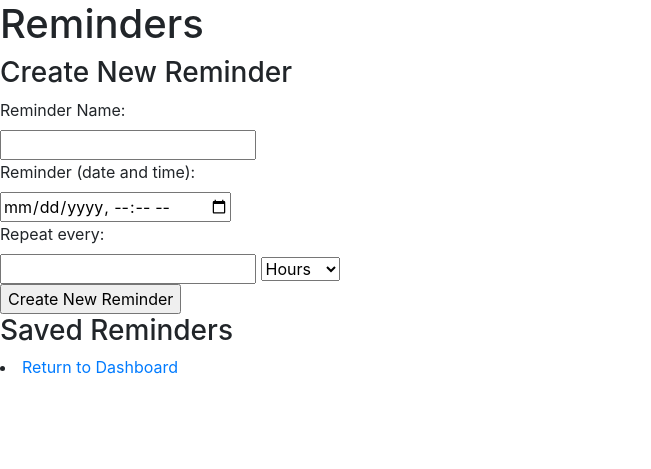
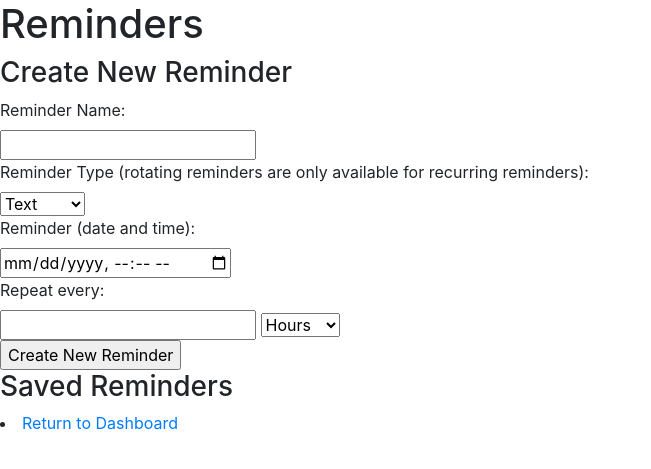
Before and after one commit to alexray113/Get-Organized-App, a Flask app: page /reminders in a window 1280 px wide. Shown: the part 56-525 px from the top of the page, without its empty margins (0-651 px from the left). Run offline with Flask 2, Linux system fonts and the light colour scheme; some libraries are stand-ins or nearby versions.

Commit message:
Added routes to create reminders and braindumps and store them to database

```diff
--- a/model.py
+++ b/model.py
@@ -1,4 +1,5 @@
 from flask_sqlalchemy import SQLAlchemy
+from datetime import datetime
 
 db = SQLAlchemy()
 
@@ -43,7 +44,6 @@ class User_reminder(db.Model):
     ur_id = db.Column(db.Integer, autoincrement=True, primary_key=True)
     reminder_id = db.Column(db.Integer, db.ForeignKey('reminder.reminder_id'))
     user_id = db.Column(db.Integer, db.ForeignKey("users.user_id"))
-    creation_date = db.Column(db.DateTime)
     reminder_date = db.Column(db.DateTime)
     reminder_frequency = db.Column(db.Integer)
     reminder_measure = db.Column(db.String(30))
@@ -54,7 +54,7 @@ class User_reminder(db.Model):
     user_contact = db.relationship("User_contact", back_populates="contact")
 
     def __repr__(self):
-        return f'<User_Reminder ur_id={self.ur_id} user_id={self.user_id} remind_type={self.remind_type}>'
+        return f'<User_Reminder ur_id={self.ur_id} user_id={self.user_id}>'
 
 class User_contact(db.Model):
     """User's stored contacts"""
--- a/server.py
+++ b/server.py
@@ -136,6 +136,44 @@ def show_all_users():
     # jinja template
     return render_template('users.html', all_users=all_users)
 
+@app.route('/create_reminders', methods=["POST"])
+def create_reminder():
+
+    user_id = session['user_id']
+    reminder_type = request.form.get('rtype')
+    reminder_name = request.form.get('rname')
+    reminder_dt = request.form.get('reminderdt')
+    reminder_frequency = request.form.get('frequency_num')
+    reminder_measure = request.form.get('frequencies')
+
+    reminder = crud.create_user_reminder(reminder_type,
+                                        user_id,
+                                        reminder_dt,
+                                        reminder_frequency,
+                                        reminder_measure
+                                        )
+
+    db.session.add(reminder)
+    db.session.commit()
+
+
+    return redirect('/reminders')
+
+@app.route('/submit_bd', methods=["POST"])
+def create_bd():
+
+    user_id = session['user_id']
+    text_body = request.form.get("bd_content")
+
+    braindump = crud.create_braindump(user_id, text_body)
+
+
+    db.session.add(braindump)
+    db.session.commit()
+
+
+    return redirect('/braindump')
+
 
 
 
--- a/templates/base.html
+++ b/templates/base.html
@@ -8,7 +8,7 @@
 
     <!-- Bootstrap CSS -->
     <link rel="stylesheet" href="https://cdn.jsdelivr.net/npm/bootstrap@4.0.0/dist/css/bootstrap.min.css" integrity="sha384-Gn5384xqQ1aoWXA+058RXPxPg6fy4IWvTNh0E263XmFcJlSAwiGgFAW/dAiS6JXm" crossorigin="anonymous">
-    <link rel="stylesheet" href="templates/styles.css">
+    <link rel="stylesheet" href="static/styles.css">
 
     <title>{% block title %}Hello, world! {% endblock %}</title>
     {% block head %}
--- a/templates/braindump.html
+++ b/templates/braindump.html
@@ -4,7 +4,7 @@
 
 {% block body %}
 <h1>Brain Dumps</h1>
-<form action = "/submit_bd">
+<form action = "/submit_bd" method="POST">
     Take some time to empty your brain here:
     <br>
     <textarea rows = "7" cols = "60" name = "bd_content">
--- a/templates/reminders.html
+++ b/templates/reminders.html
@@ -7,9 +7,17 @@
 
 <h3>Create New Reminder</h3>
 
-<form action="/action_page.php">
+<form action="/create_reminders" method="POST">
     <label for="reminder_name">Reminder Name:</label><br>
     <input type="text" id="rname" name="rname"><br>
+    <label for="reminder_name">Reminder Type (rotating reminders are only available for recurring reminders):</label><br>
+    <select name="rtype" id="rtype">
+      <option value="1">Text</option>
+      <option value="2">Email</option>
+      <option value="3">Push</option>
+      <option value="4">Contact</option>
+      <option value="5">Rotating</option>
+    </select><br>
     <label for="reminderdt">Reminder (date and time):</label><br>
     <input type="datetime-local" id="reminderdt" name="reminderdt"><br>
     <label for="frequency_num">Repeat every:</label><br>
@@ -19,9 +27,10 @@
         <option value="days">Days</option>
         <option value="weeks">Weeks</option>
         <option value="months">Months</option>
-        <option value="months">Years</option>
+        <option value="years">Years</option>
       </select><br>
     <input type="submit" value="Create New Reminder">
+  </form>
 
 
 <h3>Saved Reminders</h3>
```
Also changed, not shown: crud.py (+16 -5 lines), seed_database.py (+2 -13 lines).
